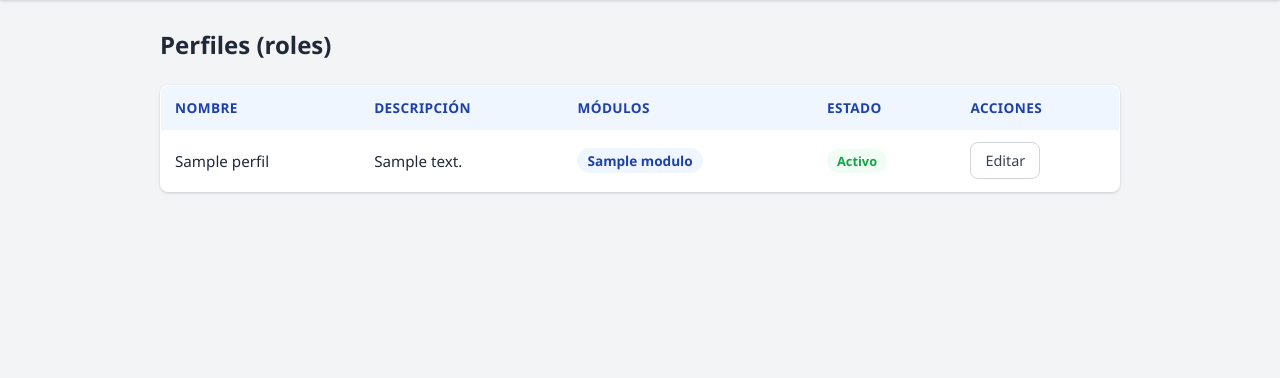
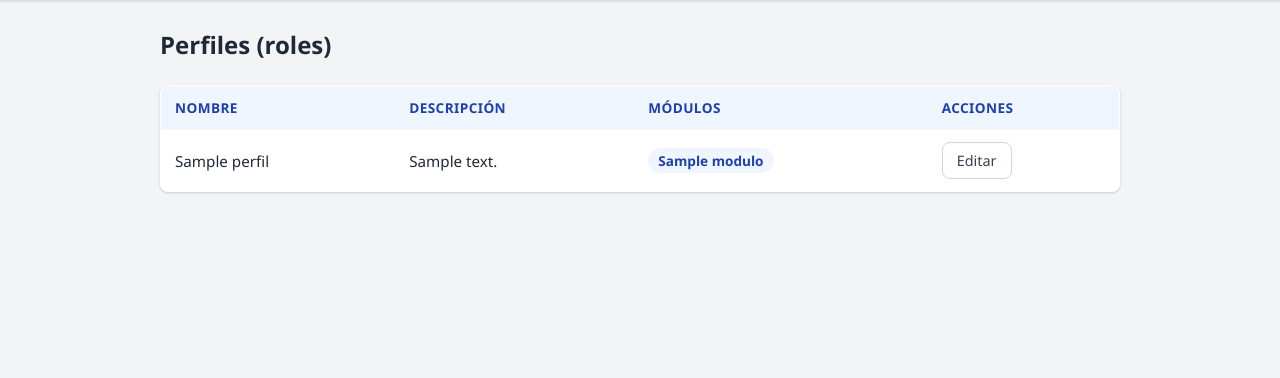
Before and after one commit to Santiago-L10/proyecto_mongo, a Django app: template gestion_hospital/usuarios/templates/usuarios/perfiles/lista.html in a window 1280 px wide. Shown: the part 60-438 px from the top of the page. Run offline with Django 5.2, Linux system fonts and the light colour scheme; the template is opened without the code that fills it: most values are stand-ins (such as "Sample title", 1, 10 or a date in 2020); parts of the project's set-up code (start-up, migrations or seed data) failed here and were passed over.

Commit message:
SIZE: S | REFACTOR: Se elimina la función de inactivar a un rol en concreto

```diff
--- a/gestion_hospital/usuarios/forms.py
+++ b/gestion_hospital/usuarios/forms.py
@@ -17,7 +17,7 @@ def _perfiles_activos():
 class PerfilForm(forms.ModelForm):
     class Meta:
         model = models.Perfil
-        fields = ["nombre", "descripcion", "activo"]
+        fields = ["nombre", "descripcion"]
         widgets = {
             "descripcion": forms.Textarea(attrs={"rows": 3}),
         }
--- a/gestion_hospital/usuarios/templates/usuarios/perfiles/lista.html
+++ b/gestion_hospital/usuarios/templates/usuarios/perfiles/lista.html
@@ -14,7 +14,6 @@
       <th>Nombre</th>
       <th>Descripción</th>
       <th>Módulos</th>
-      <th>Estado</th>
       <th class="col-acciones">Acciones</th>
     </tr>
   </thead>
@@ -30,13 +29,6 @@
           —
         {% endfor %}
       </td>
-      <td>
-        {% if item.perfil.activo %}
-          <span class="estado estado--activo">Activo</span>
-        {% else %}
-          <span class="estado estado--inactivo">Inactivo</span>
-        {% endif %}
-      </td>
       <td class="col-acciones">
         <a class="boton boton--secundario" href="{% url 'usuarios:perfil_editar' item.perfil.id %}">Editar</a>
       </td>
```
Also changed, not shown: gestion_hospital/usuarios/templates/usuarios/perfiles/form.html (+0 -7 lines).
